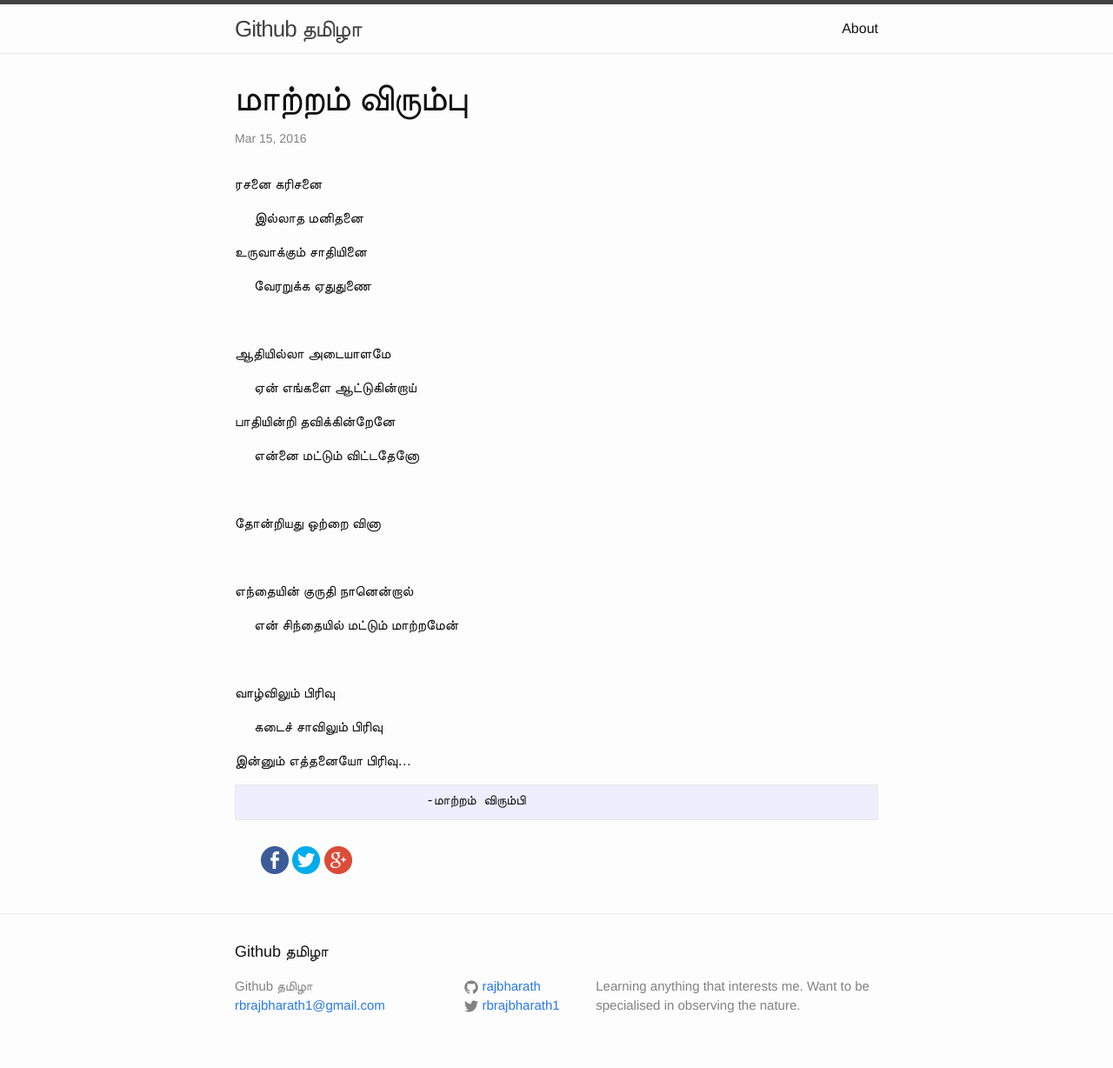
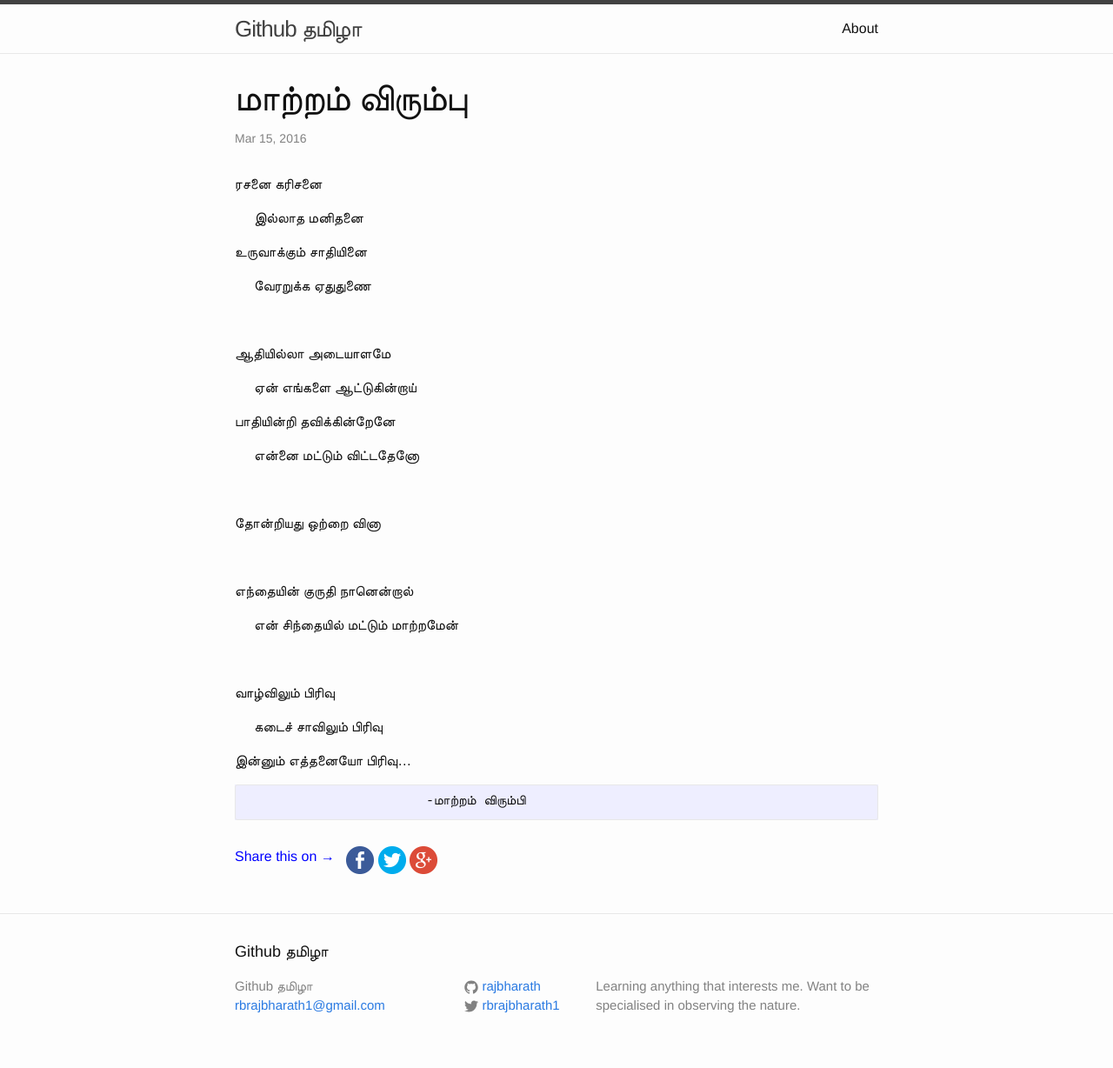
Before and after one commit to rajbharath/rajbharath.github.io, a Jekyll site: the page built from _posts/2016-03-15- poem - maatram virumbu.markdown, in a window 1280 px wide. Shown: the whole page at 87% size. Built offline with Jekyll 4.4.1, drawn with Linux system fonts in a browser that asks for light colours.

Commit message:
Added CSSS for share title

```diff
--- a/_layouts/post.html
+++ b/_layouts/post.html
@@ -11,7 +11,7 @@ layout: default
   <div class="post-content" itemprop="articleBody">
     {{ content }}
   </div>
-
+  <span class="share-title">Share this on &rarr; &nbsp;&nbsp;</span>
   <ul class="share-buttons">
     <li><a href="https://www.facebook.com/sharer/sharer.php?u=http%3A%2F%2Fwww.githubtamizha.com&t=" title="Share on Facebook" target="_blank" onclick="window.open('https://www.facebook.com/sharer/sharer.php?u=' + encodeURIComponent(document.URL) + '&t=' + encodeURIComponent(document.URL)); return false;"><img src="{{site.url}}/images/flat_web_icon_set/color/Facebook.png"></a></li>
     <li><a href="https://twitter.com/intent/tweet?source=http%3A%2F%2Fwww.githubtamizha.com&text=:%20http%3A%2F%2Fwww.githubtamizha.com&via=rbrajbharath1" target="_blank" title="Tweet" onclick="window.open('https://twitter.com/intent/tweet?text=' + encodeURIComponent(document.title) + ':%20'  + encodeURIComponent(document.URL)); return false;"><img src="{{site.url}}/images/flat_web_icon_set/color/Twitter.png"></a></li>
--- a/_sass/_layout.scss
+++ b/_sass/_layout.scss
@@ -246,6 +246,10 @@
 * Custom CSS
 */
 
+.share-title {
+    float: left;
+    color: blue;
+}
 ul.share-buttons{
   list-style: none;
   padding: 0;
```
